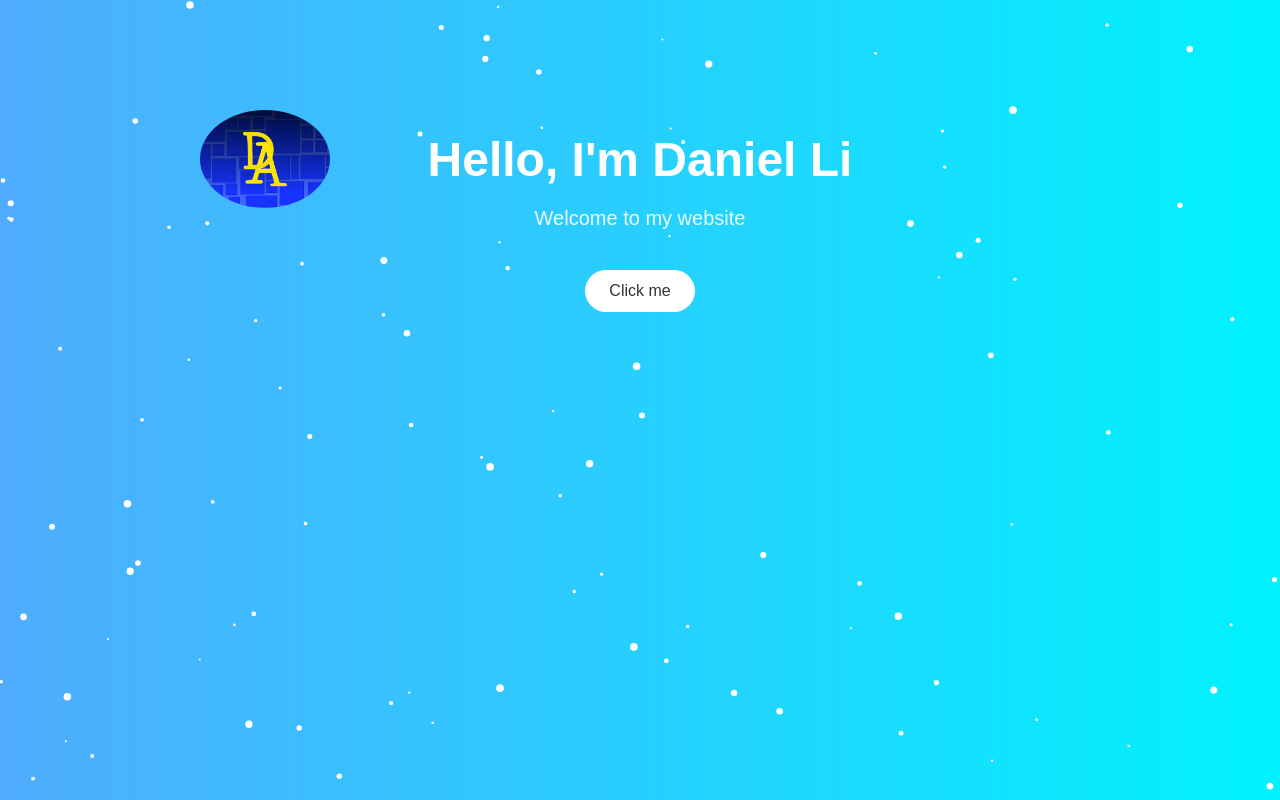
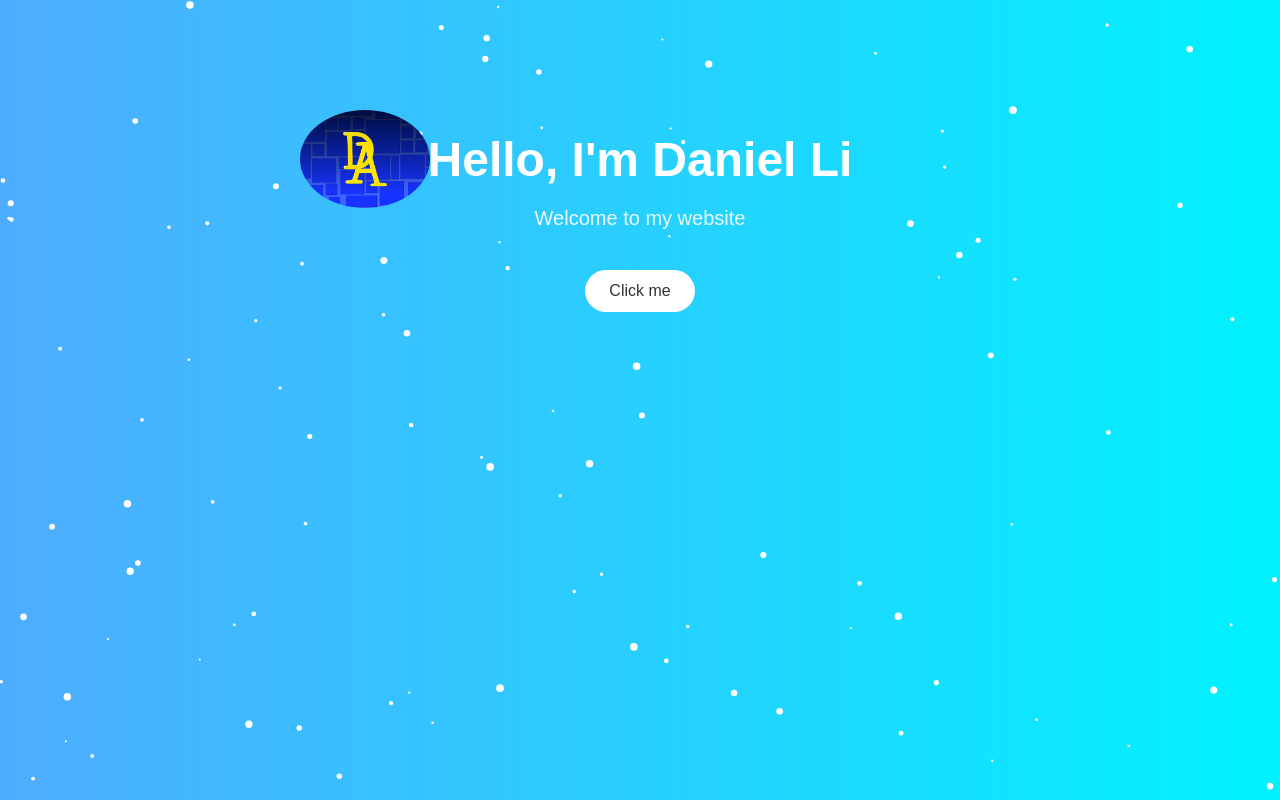
Before and after one commit to STARCRAFTERda/DA, a plain HTML site: page index.html in a window 1280 px wide. Drawn offline with Linux system fonts and the light colour scheme.

Commit message:
Update image position in index.html

```diff
--- a/index.html
+++ b/index.html
@@ -156,7 +156,7 @@ window.addEventListener("resize", () => {
   init();
 });
 </script>
-<img src="me.jpg" style="width:130px; border-radius:50%;position:absolute; top:110px; left:200px;alt="Daniel Li, a young professional with a friendly expression>
+<img src="me.jpg" style="width:130px; border-radius:50%;position:absolute; top:110px; left:300px;alt="Daniel Li, a young professional with a friendly expression>
 </body>
 
 </html>
```
